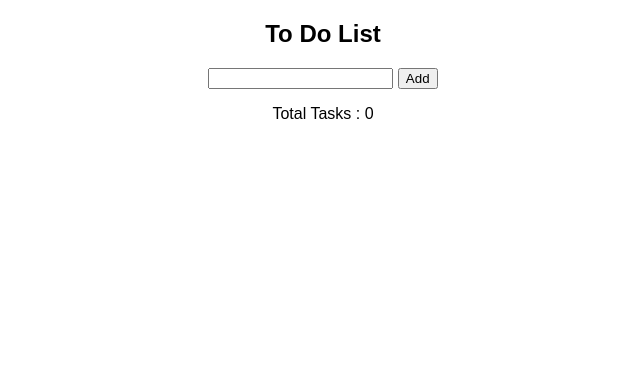
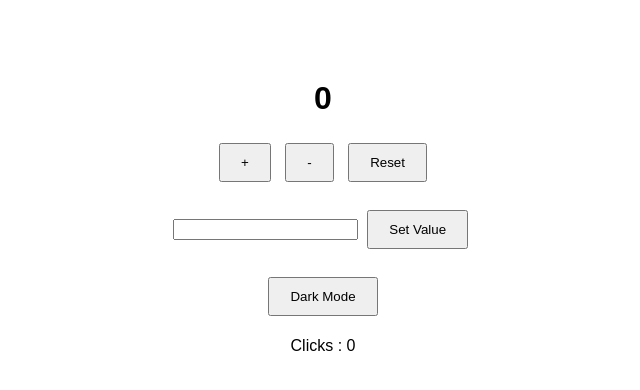
Before and after one commit to malakangel-tech/task3, a plain HTML site: page Index.html in a window 1280 px wide. Shown: the whole page, without its empty margins (317-957 px from the left). Drawn offline with Linux system fonts and the light colour scheme.

Commit message:
Add files via upload

```diff
--- a/Index.html
+++ b/Index.html
@@ -2,39 +2,45 @@
 <html lang="en">
 <head>
 <meta charset="UTF-8">
-<title>To Do List</title>
-
+<title>Counter</title>
 <style>
 body{
-font-family:Arial;
-text-align:center;
+    font-family:Arial;
+    text-align:center;
+    margin-top:80px;
 }
 
-.done{
-text-decoration:line-through;
-color:gray;
+.dark{
+    background:#222;
+    color:white;
 }
 
-li{
-margin:10px;
+button{
+    padding:10px 20px;
+    margin:5px;
 }
 </style>
-
 </head>
 
 <body>
 
-<h2>To Do List</h2>
+<h1 id="count">0</h1>
 
-<input id="task">
+<button onclick="increase()">+</button>
+<button onclick="decrease()">-</button>
+<button onclick="reset()">Reset</button>
 
-<button onclick="addTask()">Add</button>
+<br><br>
 
-<p>Total Tasks :
-<span id="total">0</span>
-</p>
+<input type="number" id="number">
 
-<ul id="list"></ul>
+<button onclick="setValue()">Set Value</button>
+
+<br><br>
+
+<button onclick="darkMode()">Dark Mode</button>
+
+<p>Clicks : <span id="clicks">0</span></p>
 
 <script src="app.js"></script>
 
--- a/app.js
+++ b/app.js
@@ -1,26 +1,33 @@
-let total = 0;
-function addTask(){
-let input = document.getElementById("task");
-if(input.value === ""){
-    alert("Enter Task");
-    return;
+let count = 0;
+let clicks = 0;
+
+function update(){
+    document.getElementById("count").innerText = count;
+    document.getElementById("clicks").innerText = clicks;
 }
-let li = document.createElement("li");
-li.innerHTML = `
-${input.value}
-<button onclick="done(this)">Done</button>
-<button onclick="removeTask(this)">Delete</button>
-`;
-document.getElementById("list").appendChild(li);
-total++;
-document.getElementById("total").innerText = total;
-input.value = "";
+
+function increase(){
+    count++;
+    clicks++;
+    update();
 }
-function removeTask(button){
-button.parentElement.remove();
-total--;
-document.getElementById("total").innerText = total;
+
+function decrease(){
+    count--;
+    clicks++;
+    update();
 }
-function done(button){
-button.parentElement.classList.toggle("done");
+
+function reset(){
+    count = 0;
+    update();
 }
+
+function setValue(){
+    count = Number(document.getElementById("number").value);
+    update();
+}
+
+function darkMode(){
+    document.body.classList.toggle("dark");
+}
```
